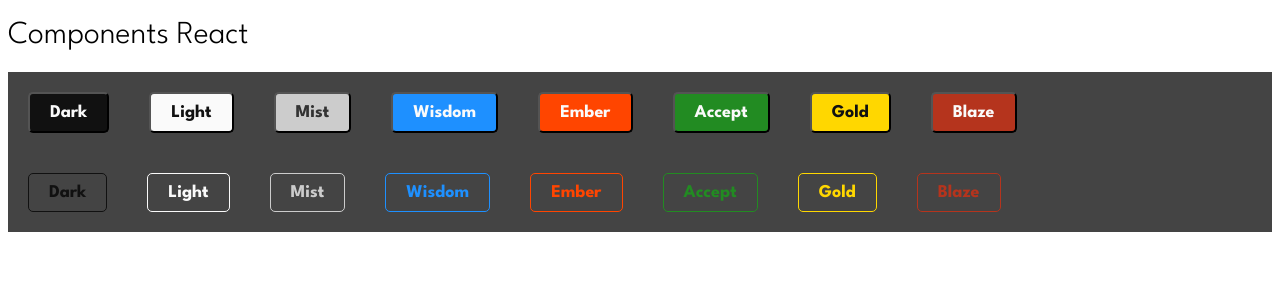
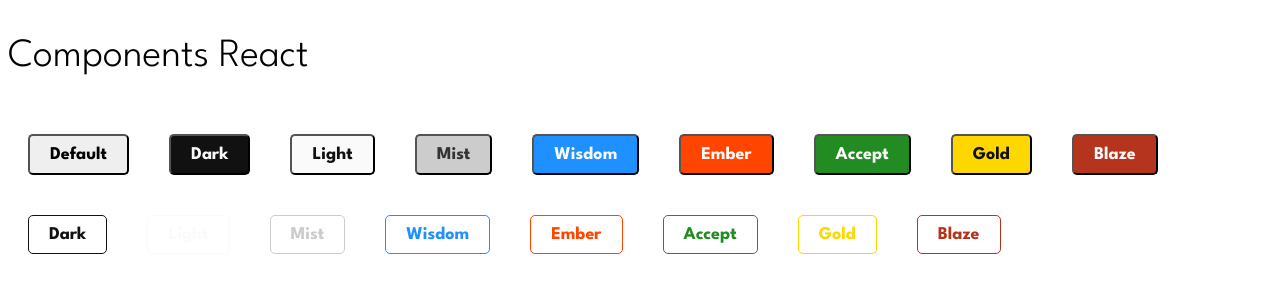
Before and after one commit to Nimira43/Components-React, a React (Create React App) app: page / in a window 1280 px wide. Shown: the top 300 px of the page. Built offline with nearby package versions, Linux system fonts and the light colour scheme.

Commit message:
Brought in line-heights and font sizes for h and p tags

```diff
--- a/src/App.js
+++ b/src/App.js
@@ -6,7 +6,7 @@ function App() {
     <>
       <h1>Components React</h1>
       <div className='solid'>
-        {/* <Button /> */}
+        <Button />
         <button className='btn-dark'>Dark</button>
         <button className='btn-light'>Light</button>
         <button className='btn-mist'>Mist</button>
@@ -27,7 +27,6 @@ function App() {
         <button className='btn-blaze-outline'>Blaze</button>
       </div>
     </>
-
   )
 }
 
--- a/src/index.css
+++ b/src/index.css
@@ -5,8 +5,61 @@
   font-weight: 300;
 }
 
+/* Helper classes - to be deleted
 .outline, .solid {
   background-color: #444;
+}
+*/
+
+:root {
+  --h1-size: 2.5rem; /* 40px */
+  --h2-size: 2rem;   /* 32px */
+  --h3-size: 1.75rem;/* 28px */
+  --h4-size: 1.5rem; /* 24px */
+  --h5-size: 1.25rem;/* 20px */
+  --h6-size: 1rem;   /* 16px */
+  --p-size: 1rem;    /* 16px */
+
+  --line-height: 1.5; /* Adjust as needed */
+}
+
+body {
+  line-height: var(--line-height);
+}
+
+h1 {
+  font-size: var(--h1-size);
+  line-height: calc(var(--h1-size) * var(--line-height));
+}
+
+h2 {
+  font-size: var(--h2-size);
+  line-height: calc(var(--h2-size) * var(--line-height));
+}
+
+h3 {
+  font-size: var(--h3-size);
+  line-height: calc(var(--h3-size) * var(--line-height));
+}
+
+h4 {
+  font-size: var(--h4-size);
+  line-height: calc(var(--h4-size) * var(--line-height));
+}
+
+h5 {
+  font-size: var(--h5-size);
+  line-height: calc(var(--h5-size) * var(--line-height));
+}
+
+h6 {
+  font-size: var(--h6-size);
+  line-height: calc(var(--h6-size) * var(--line-height));
+}
+
+p {
+  font-size: var(--p-size);
+  line-height: calc(var(--p-size) * var(--line-height));
 }
 
 button {
```
